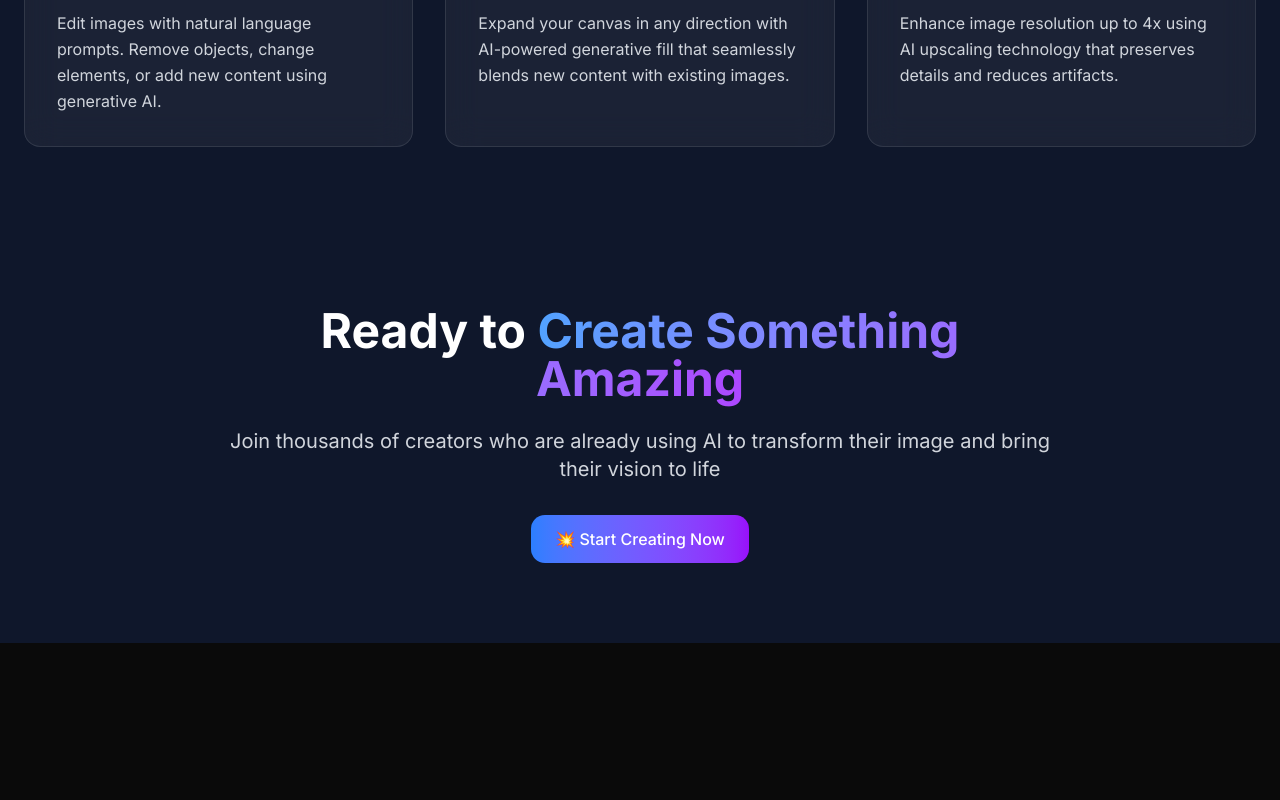
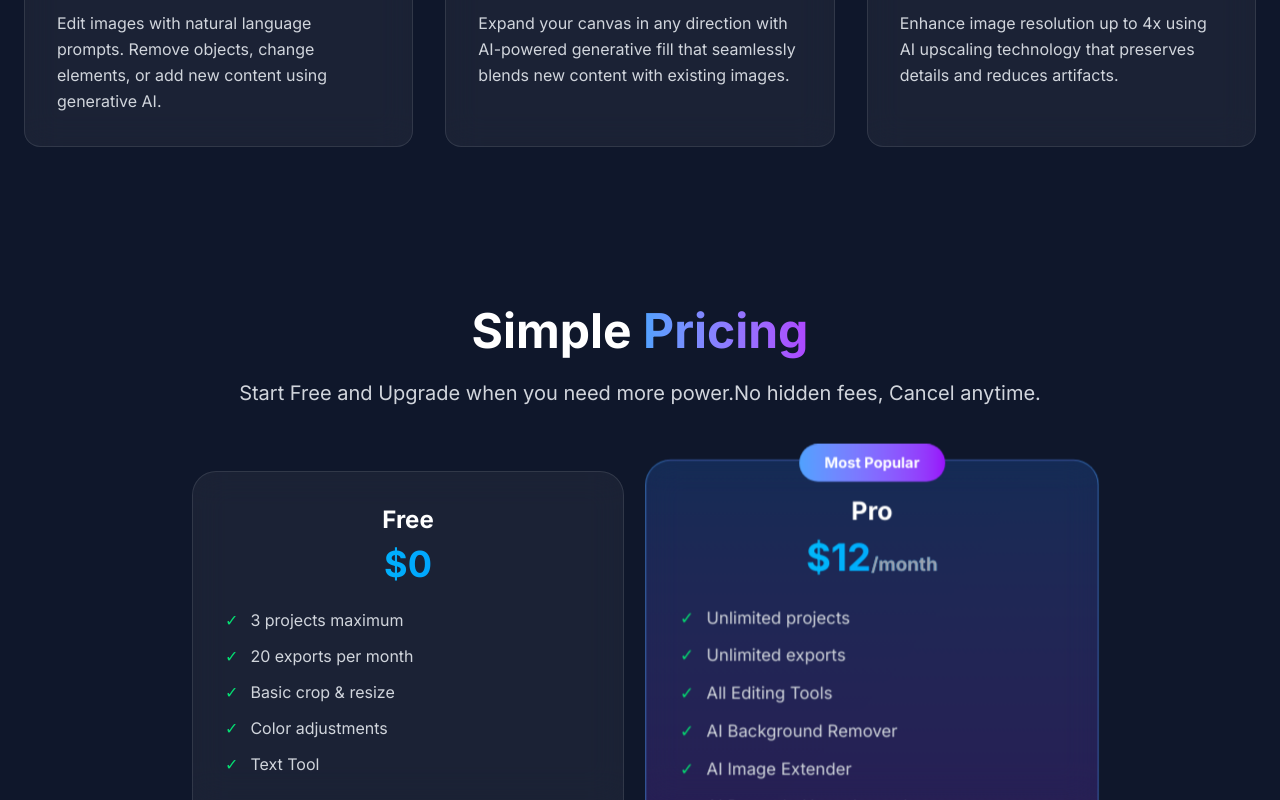
Before and after one commit to aryanthor8055/Chromatic-Canvas, a Next.js app: page / in a window 1280 px wide. Shown: the part 2000-2800 px from the top of the page. Before the commit the page ends 2643 px from the top, so only its background shows below. Built offline with nearby package versions, Linux system fonts and the light colour scheme; no server answers.

Commit message:
Created Pricing Section and Integrate Payment Gateway using Clerk

```diff
--- a/app/page.jsx
+++ b/app/page.jsx
@@ -1,5 +1,6 @@
 import FeaturesSection from "@/components/features";
 import HeroSection from "@/components/hero";
+import Pricing from "@/components/pricing";
 import { Button } from "@/components/ui/button";
 import Link from "next/link";
 
@@ -34,6 +35,7 @@
     {/* features */}
     <FeaturesSection/>
     {/* pricing */}
+    <Pricing/>
     <section className="py-20 text-center">
       <div className="max-w-4xl mx-auto px-6">
         <h2 className="text-5xl font-bold mb-6">Ready to <span className="bg-gradient-to-r from-blue-400 to-purple-500 bg-clip-text text-transparent">Create Something Amazing</span>
--- a/components/features.jsx
+++ b/components/features.jsx
@@ -1,10 +1,11 @@
 'use client'
-import useInterfaceObserver from '@/hooks/use-intersection-observer'
+import useInterSectionObserver from '@/hooks/use-intersection-observer'
+
 import React, { useState } from 'react'
 
 
 const FeatureCard = ({icon,title,description,delay=0}) => {
-    const [ref,isVisible]= useInterfaceObserver()
+    const [ref,isVisible]= useInterSectionObserver()
     const [isHovered,setIsHovered]=useState(false)
   return (
     <div ref={ref} className={`backdrop-blur-lg bg-white/5 border border-white/10 rounded-2xl p-8 transition-all duration-700 cursor-pointer ${isVisible?"opacity-100 translate-y-0":"opacity-0 translate-y-10"} ${isHovered?"transform scale-105 rotate-1 shadow-2xl":""}`}
--- /dev/null
+++ b/components/pricing.jsx
@@ -0,0 +1,132 @@
+'use client'
+import React, { useState } from 'react'
+import useInterSectionObserver from '@/hooks/use-intersection-observer';
+import { useAuth } from '@clerk/nextjs';
+import { Button } from './ui/button';
+import { toast } from 'sonner';
+
+
+const PricingCard=({id,plan,price,features,featured=false,planId,buttonText})=>{
+   const [ref,isVisible]=useInterSectionObserver()
+   const [isHovered,setIsHovered]=useState(false)
+
+   const {has}=useAuth()
+   const isCurrentPlan=id?has?.({plan:id}):false
+
+   const handlePopup=async()=>{
+    if(isCurrentPlan) return;
+    try {
+        if(window.Clerk && window.Clerk.__internal_openCheckout){
+            await window.Clerk.__internal_openCheckout({
+                planId:planId,
+                planPeriod:"month",
+                subscriberType:"user",
+            })
+        }
+    } catch (error) {
+        console.error("Checkout error",error);
+        toast.error("Something went wrong" + error.message)
+    }
+   }
+   return(
+    <div ref={ref} className={`relative backdrop-blur-lg border rounded-3xl p-8 transition-all duration-700 cursor-pointer ${
+        featured
+          ? "bg-gradient-to-b from-blue-500/20 to-purple-600/20 border-blue-400/50 scale-105"
+          : "bg-white/5 border-white/10"
+      } ${isVisible ? "opacity-100 translate-y-0" : "opacity-0 translate-y-10"} ${
+        isHovered ? "transform scale-115 rotate-1 z-10" : ""
+      }`}
+    onMouseEnter={()=>setIsHovered(true)}
+    onMouseLeave={()=>setIsHovered(false)}
+    >
+        {
+            featured && (
+                <div className='absolute -top-4 left-1/2 transform -translate-x-1/2'>
+                    <div className='bg-gradient-to-r from-blue-400 to-purple-600 text-white px-6 py-2 rounded-full text-sm font-bold'>
+                        Most Popular
+                    </div>
+                </div>
+            )
+        }
+        <div className='text-center'>
+            <h3 className='text-2xl font-bold text-white mb-2'>{plan}</h3>
+            <div className='text-4xl font-bold bg-gradient-to-r from-cyan-400 to-blue-500 bg-clip-text text-transparent mb-6'>${price}
+
+                {price > 0 && <span className='text-lg text-gray-400'>/month</span>}
+            </div>
+
+            <ul className='space-y-3 mb-8'>
+                {
+                    features.map((feature,index)=>(
+                        <li key={index} className='flex items-center text-gray-300'>
+                            <span className='text-green-400 mr-3'>✓</span>
+                            {feature}
+                        </li>
+                    ))
+                }
+            </ul>
+            <Button onClick={handlePopup} variant={featured?'primary':'glass'} size='xl' className='w-full' disabled={isCurrentPlan || !planId}>{isCurrentPlan?"Current Plan" : buttonText}</Button>
+        </div>
+
+    </div>
+   )
+}
+
+const Pricing = () => {
+      const plans = [
+    {
+      id: "free_user",
+      plan: "Free",
+      price: 0,
+      features: [
+        "3 projects maximum",
+        "20 exports per month",
+        "Basic crop & resize",
+        "Color adjustments",
+        "Text Tool",
+      ],
+      buttonText: "Get Started Free",
+    },
+    {
+      id: "pro",
+      plan: "Pro",
+      price: 12,
+      features: [
+        "Unlimited projects",
+        "Unlimited exports",
+        "All Editing Tools",
+        "AI Background Remover",
+        "AI Image Extender",
+        "AI Retouch, Upscaler and more",
+      ],
+      featured: true,
+      planId: "cplan_34abtO8jrff5WegRRUPvZaSHqVz",
+      buttonText: "Upgrade to Pro",
+    },
+  ];
+  return (
+    <section className='py-20 max-w-6xl mx-auto px-6' id='pricing'>
+        <div className='max-w-6xl mx-auto px-6'>
+            <div className='text-center mb-16'>
+
+             <h2 className='text-5xl font-bold text-white pb-6'>Simple{" "}
+                <span className='bg-gradient-to-r from-blue-400 to-purple-500 bg-clip-text text-transparent'>Pricing</span>
+             </h2>
+              <p className='text-xl text-gray-300'>
+                  Start Free and Upgrade when you need more power.No hidden fees, Cancel anytime.
+                </p>
+            </div>
+
+            <div className='grid md:grid-cols-2 gap-8 max-w-4xl mx-auto'>
+                {
+                    plans.map((plan,index)=>(
+                        <PricingCard key={index} {...plan}/>
+                    ))
+                }
+            </div>
+        </div>
+    </section>
+  )
+}
+
+export default Pricing
--- a/hooks/use-intersection-observer.jsx
+++ b/hooks/use-intersection-observer.jsx
@@ -2,7 +2,7 @@
 import { useEffect, useRef, useState } from "react"
 
 
-const useInterfaceObserver = (threshold=0.1) => {
+const useInterSectionObserver = (threshold=0.1) => {
     const [isVisible,setIsVisible]=useState(false)
     const ref=useRef()
     useEffect(()=>{
@@ -15,4 +15,4 @@
     return [ref,isVisible]
 }
 
-export default useInterfaceObserver
+export default useInterSectionObserver
```
